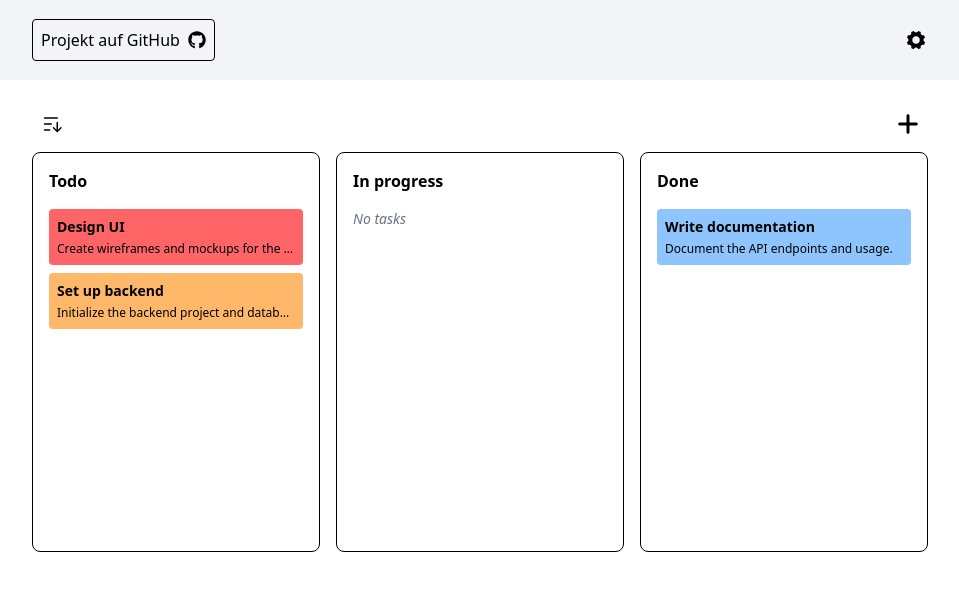
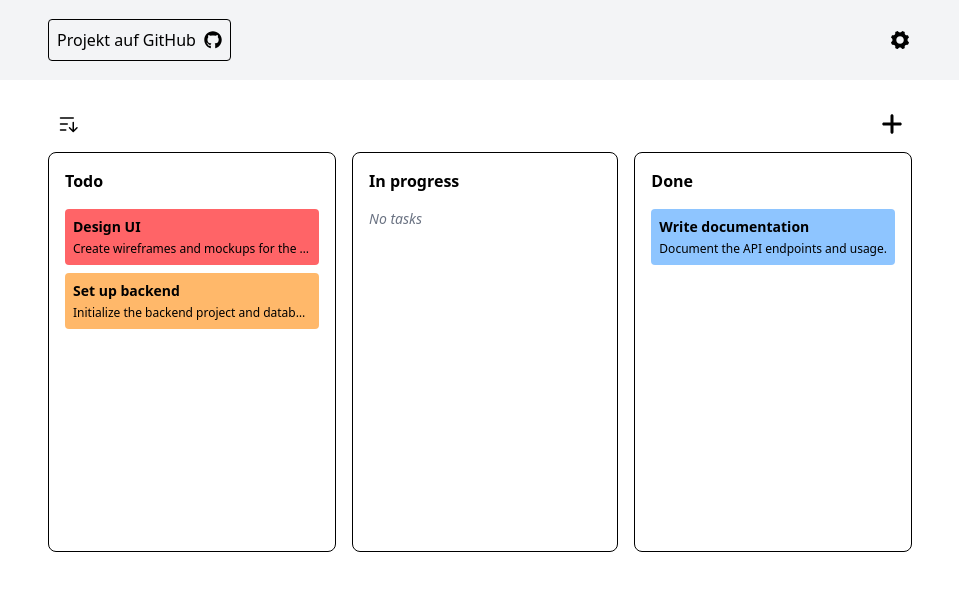
Before and after one commit to FabianHeeke/React-Demo-Kanban-Board, a Next.js app: page / in a window 1280 px wide. Shown: the top 590 px of the page, without its empty margins (160-1119 px from the left). Built offline with nearby package versions, Linux system fonts and the light colour scheme.

Commit message:
Added padding for when screensize is at minimum

```diff
--- a/src/app/page.tsx
+++ b/src/app/page.tsx
@@ -4,7 +4,7 @@ import KanbanBoard from '@/features/kanban-board/KanbanBoard';
 import classnames from 'classnames';
 
 export default function Home() {
-  const maxContentWidthClassName = 'max-w-4xl';
+  const maxContentWidthClassName = 'max-w-4xl px-4';
   return (
     <>
       <Header maxContentWidthClassName={maxContentWidthClassName} />
```
